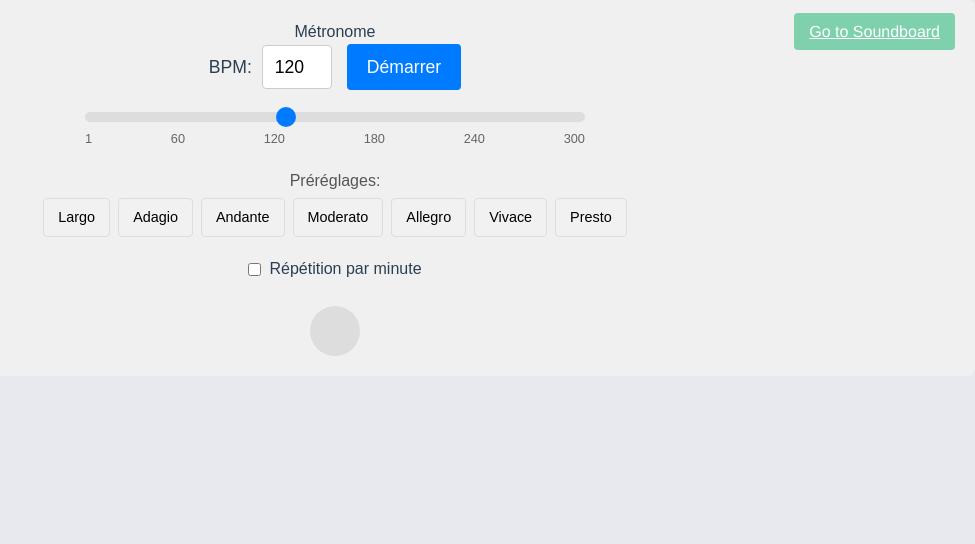
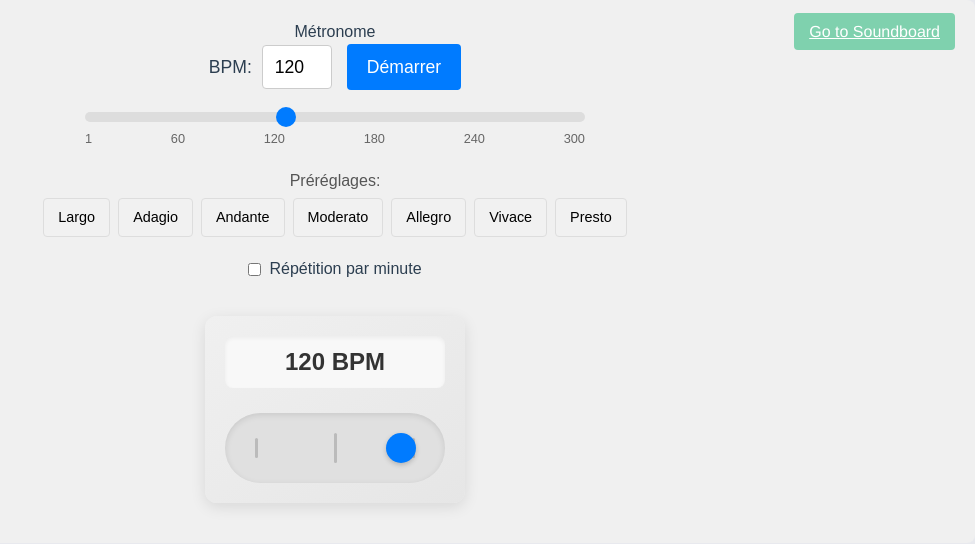
Before and after one commit to jeremio/soundboard, a Vue app: page /metronome in a window 1280 px wide. Shown: the top 544 px of the page, without its empty margins (305-1280 px from the left). Built offline with nearby package versions, Linux system fonts and the light colour scheme.

Commit message:
add pendule design

```diff
--- a/src/pages/MetronomePage.vue
+++ b/src/pages/MetronomePage.vue
@@ -51,7 +51,19 @@
         <span class="checkbox-text">Accentuer le premier temps</span>
       </label>
     </div>
-    <div v-if="visualBeat" class="visual-beat" :class="{ 'beat-active': showVisualBeat, 'beat-first': showFirstBeat }" />
+    <div class="metronome-visual">
+      <div class="metronome-display">
+        <div class="tempo-display">{{ bpm }} BPM</div>
+        <div class="pendulum-track">
+          <div class="pendulum-marker" :class="{ 'position-left': showVisualBeat, 'position-right': !showVisualBeat, 'accent-beat': showFirstBeat }"></div>
+          <div class="tick-marks">
+            <div class="tick tick-left"></div>
+            <div class="tick tick-center"></div>
+            <div class="tick tick-right"></div>
+          </div>
+        </div>
+      </div>
+    </div>
     <p v-if="errorMessage" class="error-message">
       {{ errorMessage }}
     </p>
@@ -61,8 +73,7 @@
 <script setup lang="ts">
 const bpm = ref<number>(120)
 const isRunning = ref<boolean>(false)
-const visualBeat = ref<boolean>(true) // Option pour activer/désactiver l'indicateur visuel
-const showVisualBeat = ref<boolean>(false) // Pour l'animation de l'indicateur visuel
+const showVisualBeat = ref<boolean>(false) // Pour l'animation du pendule (gauche/droite)
 const showFirstBeat = ref<boolean>(false) // Pour l'animation du premier temps
 const minuteRepeat = ref<boolean>(false) // Option pour la répétition par minute
 const accentFirstBeat = ref<boolean>(true) // Option pour accentuer le premier temps (activée par défaut)
@@ -125,23 +136,21 @@ function scheduleBeat(beatTime: number, isFirstBeat: boolean = false) {
   osc.start(beatTime)
   osc.stop(beatTime + 0.05)
 
-  // Indication visuelle
-  if (visualBeat.value) {
-    setTimeout(() => {
-      if (isFirstBeat) {
-        showFirstBeat.value = true
-        showVisualBeat.value = false
-      } else {
-        showVisualBeat.value = true
+  // Indication visuelle avec le pendule
+  setTimeout(() => {
+    if (isFirstBeat) {
+      showFirstBeat.value = true
+    }
+    // Alternance du pendule entre gauche et droite
+    showVisualBeat.value = !showVisualBeat.value
+
+    // Réinitialisation de l'indicateur de premier temps après un court délai
+    if (isFirstBeat) {
+      setTimeout(() => {
         showFirstBeat.value = false
-      }
-
-      setTimeout(() => {
-        showVisualBeat.value = false
-        showFirstBeat.value = false
-      }, 50) // Durée de l'indication visuelle
-    }, (beatTime - audioContext.currentTime) * 1000)
-  }
+      }, 100) // Durée de l'indication du premier temps
+    }
+  }, (beatTime - audioContext.currentTime) * 1000)
 }
 
 function scheduler() {
@@ -427,21 +436,96 @@ onUnmounted(() => {
   font-size: 1em;
 }
 
-.visual-beat {
-  width: 50px;
-  height: 50px;
-  background-color: #ddd;
-  border-radius: 50%;
-  transition: background-color 0.05s ease-in-out;
-  margin-top: 10px;
+.metronome-visual {
+  width: 100%;
+  display: flex;
+  justify-content: center;
+  align-items: center;
+  margin: 20px 0;
 }
 
-.visual-beat.beat-active {
-  background-color: #007bff;
+.metronome-display {
+  width: 260px;
+  background: linear-gradient(145deg, #f0f0f0, #e6e6e6);
+  border-radius: 12px;
+  box-shadow: 0 4px 15px rgba(0, 0, 0, 0.1);
+  padding: 20px;
+  display: flex;
+  flex-direction: column;
+  align-items: center;
 }
 
-.visual-beat.beat-first {
-  background-color: #ff5722; /* Couleur différente pour le premier temps */
+.tempo-display {
+  font-size: 1.5rem;
+  font-weight: 600;
+  color: #333;
+  text-align: center;
+  margin-bottom: 15px;
+  padding: 8px 15px;
+  background-color: #f8f8f8;
+  border-radius: 8px;
+  box-shadow: inset 0 2px 4px rgba(0, 0, 0, 0.05);
+  width: 100%;
+}
+
+.pendulum-track {
+  width: 100%;
+  height: 70px;
+  background: #e0e0e0;
+  border-radius: 35px;
+  position: relative;
+  margin-top: 10px;
+  box-shadow: inset 0 2px 6px rgba(0, 0, 0, 0.1);
+  overflow: hidden;
+}
+
+.pendulum-marker {
+  width: 30px;
+  height: 30px;
+  background: #007bff;
+  border-radius: 50%;
+  position: absolute;
+  top: 50%;
+  left: 50%;
+  transform: translate(-50%, -50%);
+  box-shadow: 0 2px 5px rgba(0, 0, 0, 0.2);
+  transition: left 0.12s ease-in-out, background-color 0.1s ease;
+  z-index: 2;
+}
+
+.pendulum-marker.position-left {
+  left: 20%;
+}
+
+.pendulum-marker.position-right {
+  left: 80%;
+}
+
+.pendulum-marker.accent-beat {
+  background-color: #ff5722;
+  box-shadow: 0 0 10px #ff5722;
+}
+
+.tick-marks {
+  position: absolute;
+  width: 100%;
+  height: 100%;
+  display: flex;
+  justify-content: space-between;
+  padding: 0 30px;
+  align-items: center;
+  z-index: 1;
+}
+
+.tick {
+  width: 3px;
+  height: 20px;
+  background-color: #bbb;
+  border-radius: 1.5px;
+}
+
+.tick-center {
+  height: 30px;
 }
 
 .error-message {
```
